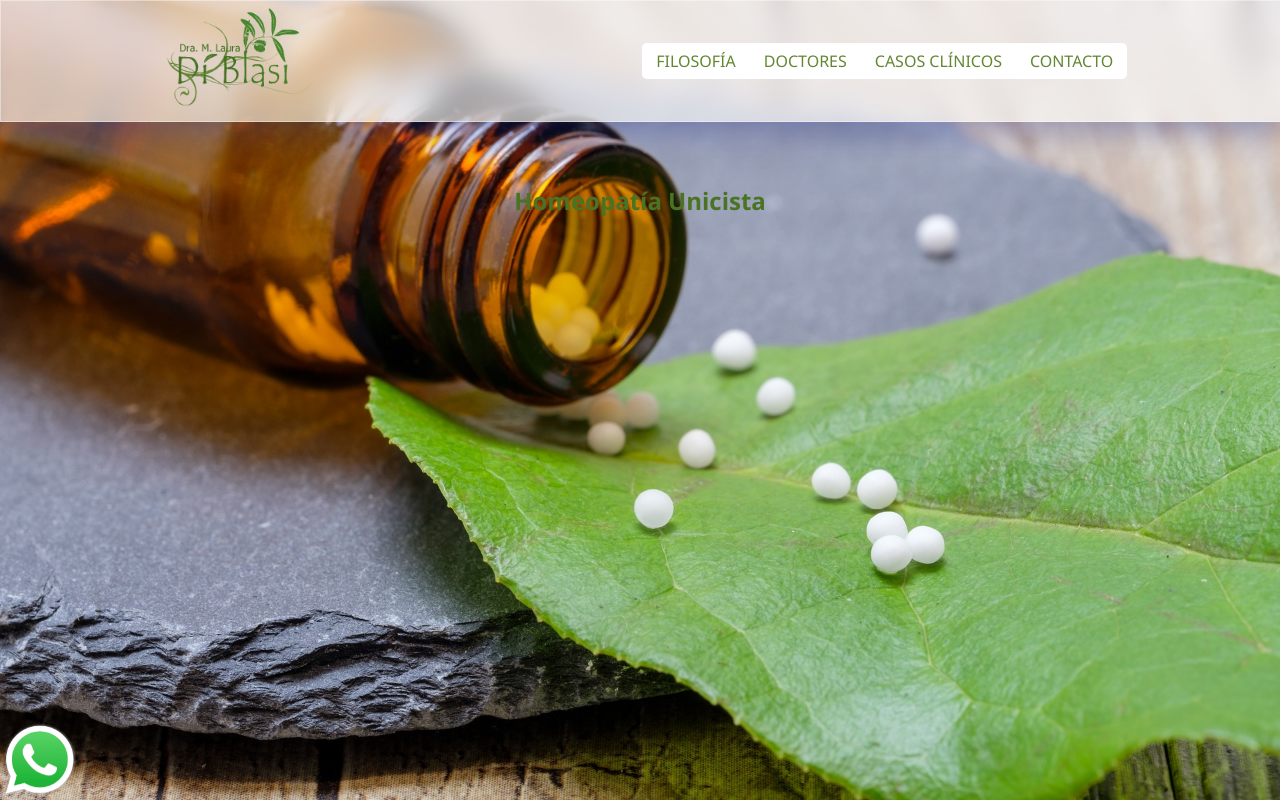
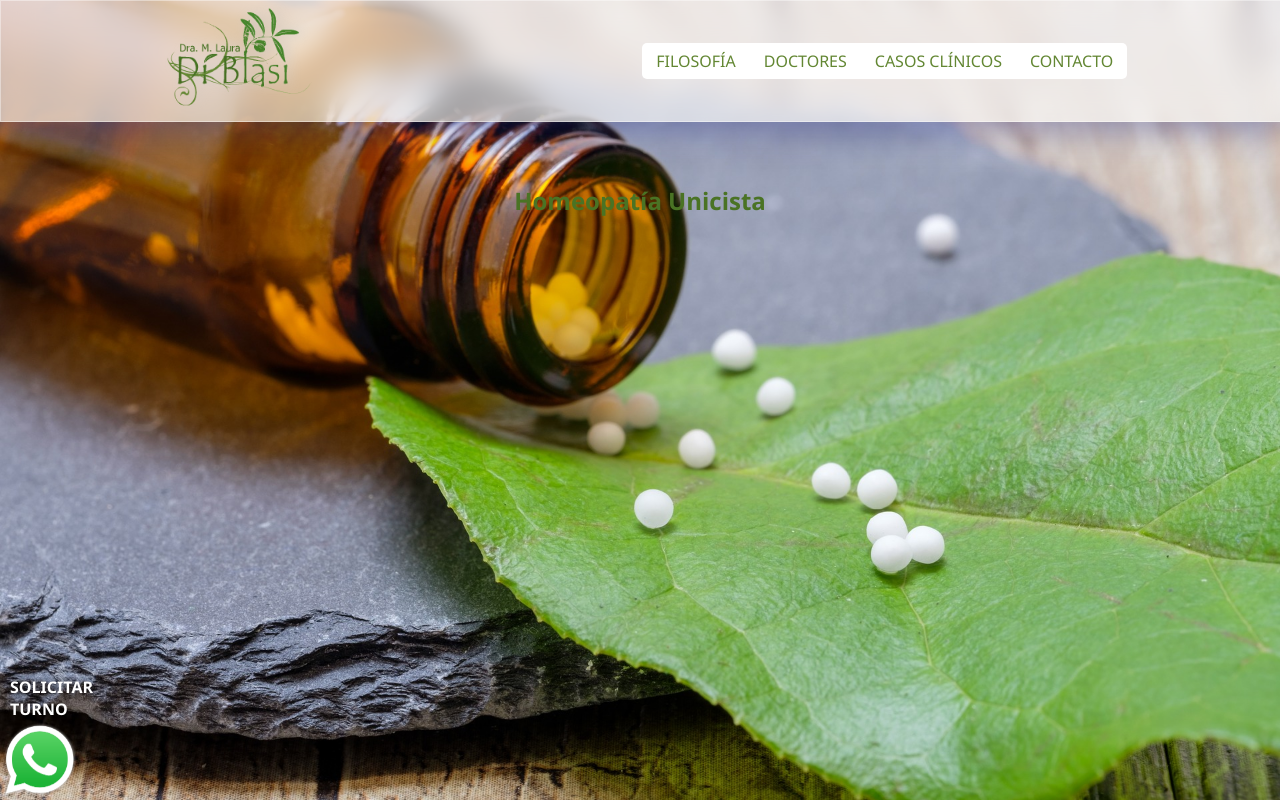
Before and after one commit to Kishoft/homeodiblasi, a Nuxt app: page / in a window 1280 px wide. Built offline with nearby package versions, Linux system fonts and the light colour scheme; no server answers.

Commit message:
Update Whatsapp.vue

```diff
--- a/components/Whatsapp.vue
+++ b/components/Whatsapp.vue
@@ -6,6 +6,7 @@
           <p>Las <strong>llamadas</strong> se reservan <strong>exclusivamente</strong> para sesiones con pacientes.</p>
           <a href="https://api.whatsapp.com/send?phone=+1155656130&text=Hola.%20%C2%A1Buen%20d%C3%ADa!%20Quiero%20solicitar%20un%20turno%20online">11-5565-6130</a>
       </div>
+      <div id="whatsappLegend">Solicitar<br>Turno</div>
       <div id="whatsappBtn" @click="toggle"></div>
   </div>
 </template>
@@ -48,6 +49,13 @@ export default {
         background-size: 80px;
         cursor: pointer;
     }
+    #whatsappLegend{
+        margin-left: 10px;
+        font-weight: bolder;
+        text-transform: uppercase;
+        color: var(--color3);
+        text-shadow: 0px 0px 10px black;
+    }
     #whatsappContent{
         display:flex;
         justify-content: center;
@@ -55,6 +63,7 @@ export default {
         flex-wrap: wrap;
         box-sizing: border-box;
         margin-left: 10px;
+        margin-bottom: 10px;
         padding: 10px;
         border-radius: 5px;
         max-width: 200px;
```
